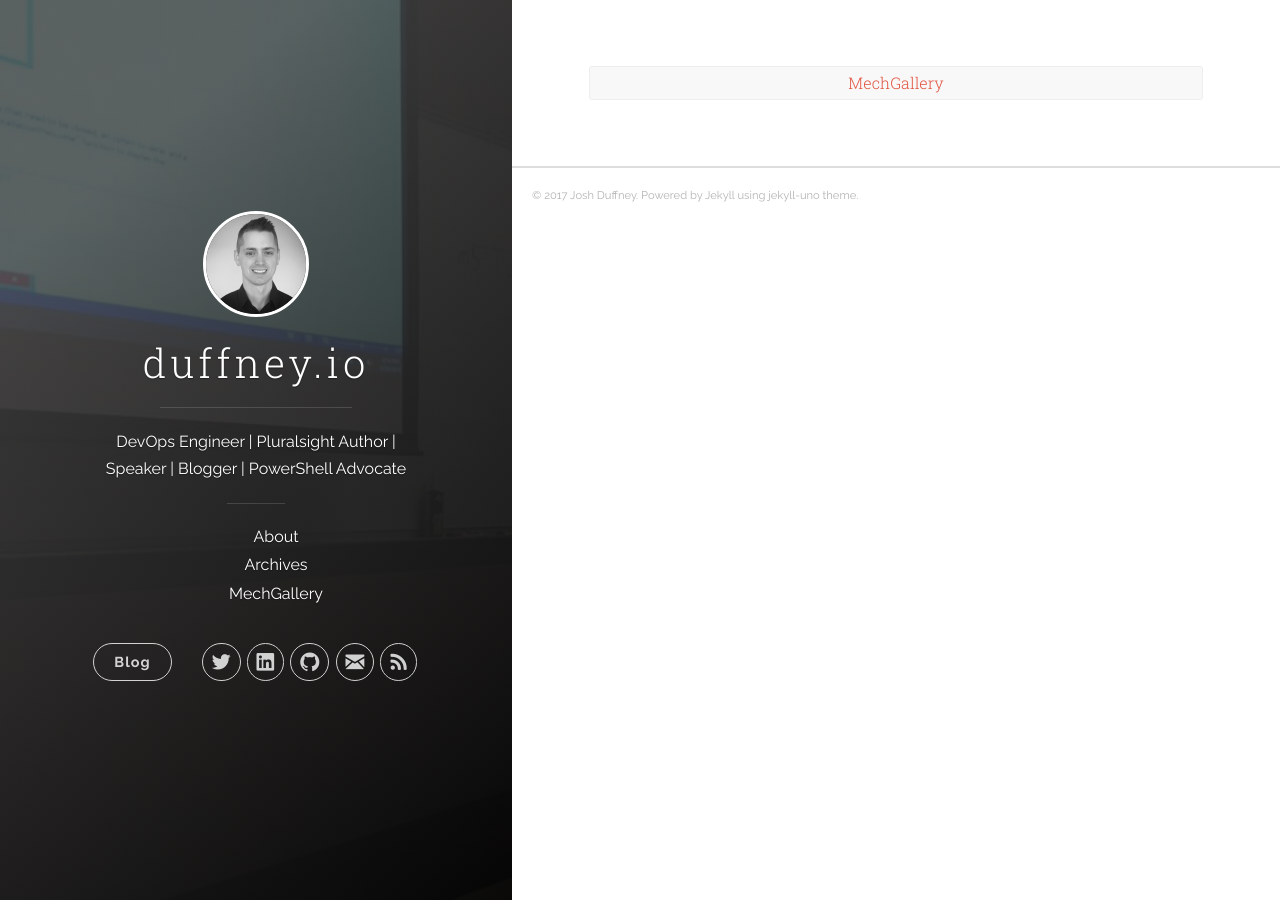
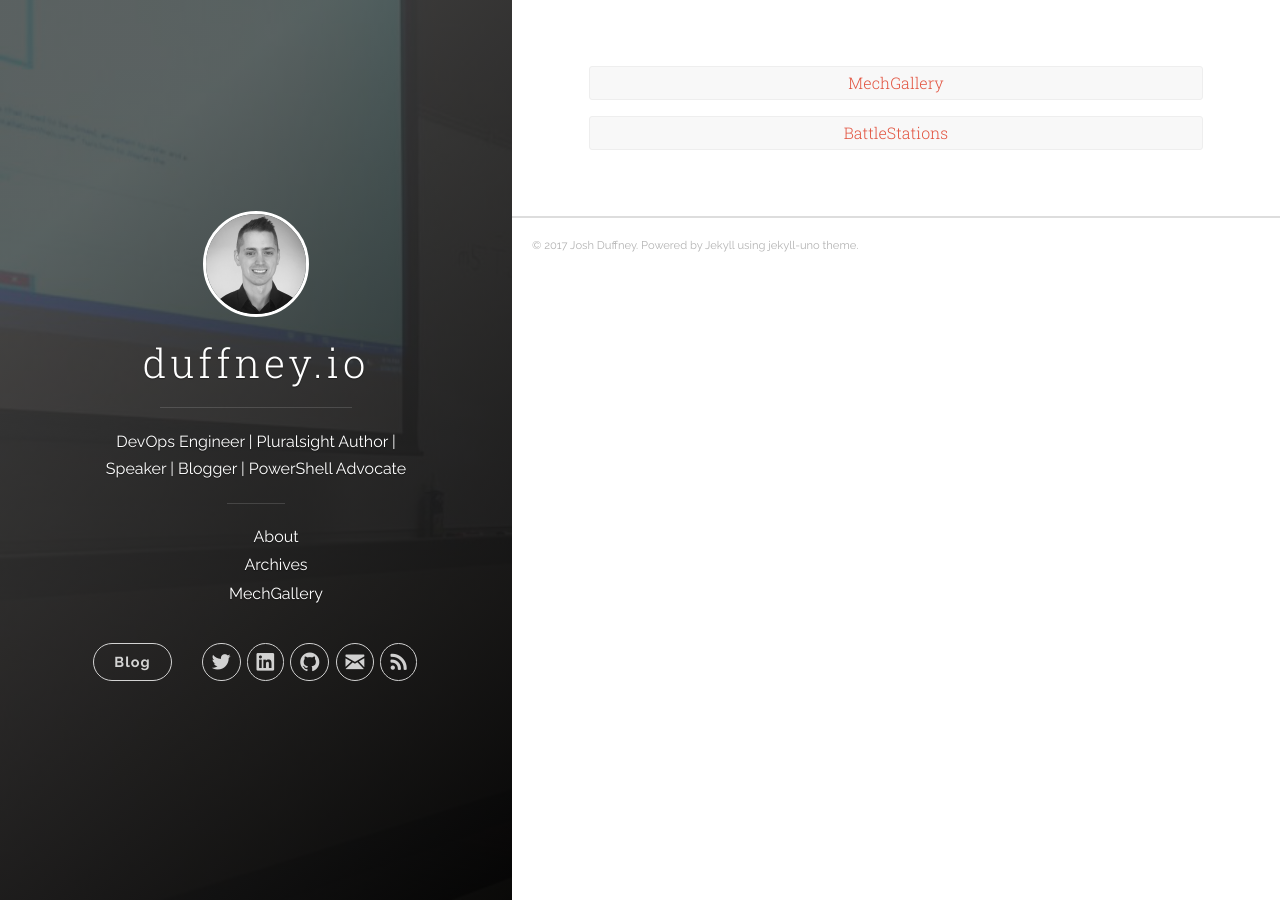
Before and after one commit to AzureDevOps3/duffney.github.io, a Jekyll site: the page built from mechgallery.html, in a window 1280 px wide. Built offline with Jekyll 4.4.1, drawn with Linux system fonts in a browser that asks for light colours; nearby versions of some CDN libraries; a script that is not in the unit is left out.

Commit message:
adding battlestations

```diff
--- a/mechgallery.html
+++ b/mechgallery.html
@@ -10,3 +10,5 @@ images:
 ---
 
 <blockquote class="imgur-embed-pub" lang="en" data-id="a/gBAAs"><a href="//imgur.com/gBAAs">MechGallery</a></blockquote><script async src="//s.imgur.com/min/embed.js" charset="utf-8"></script>
+
+<blockquote class="imgur-embed-pub" lang="en" data-id="a/6ejwx"><a href="//imgur.com/6ejwx">BattleStations</a></blockquote><script async src="//s.imgur.com/min/embed.js" charset="utf-8"></script>
```
